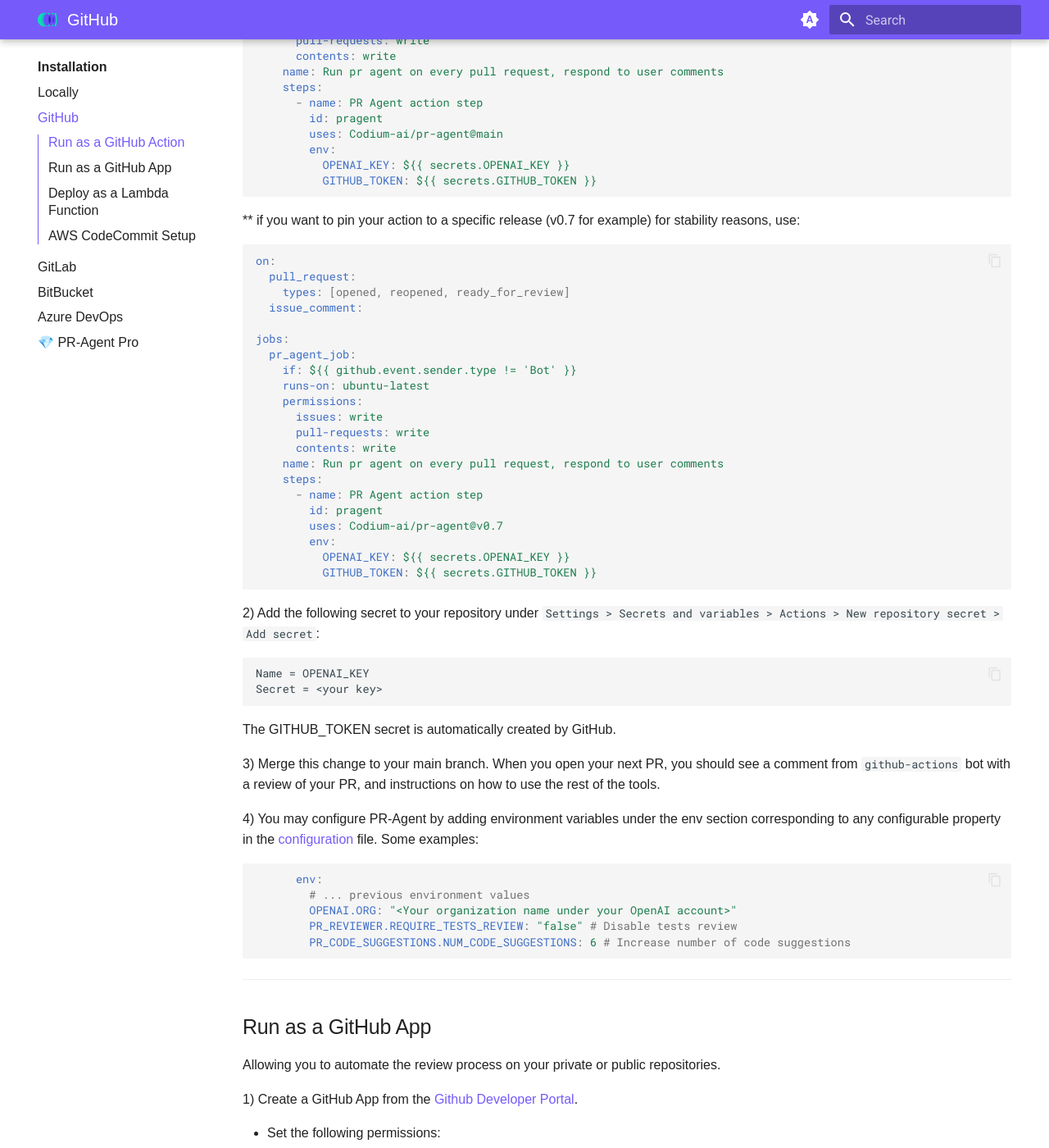
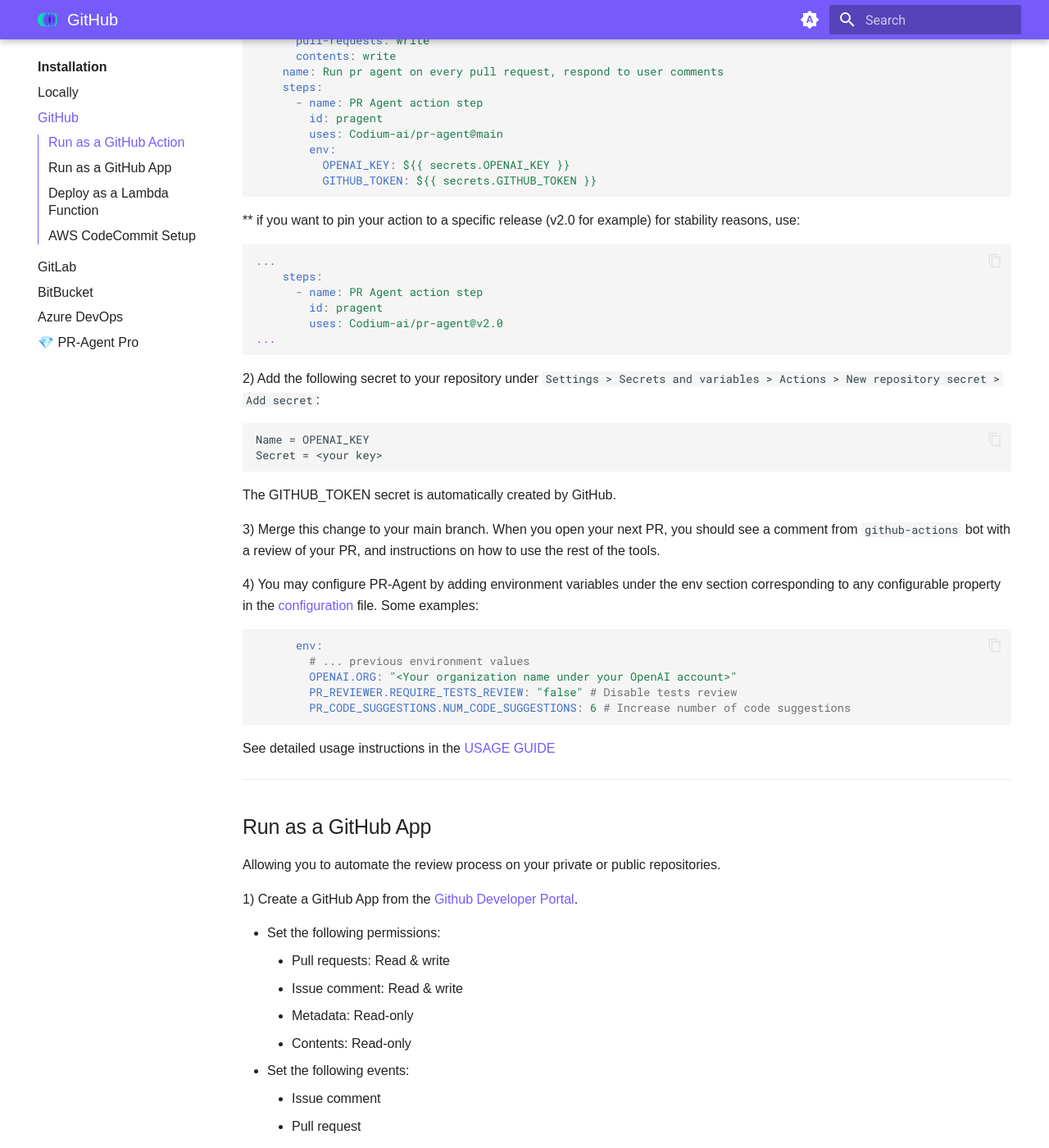
Before and after one commit to Codium-ai/pr-agent, an MkDocs documentation site: the page built from docs/docs/installation/github.md, in a window 1280 px wide and 1400 px high, scrolled down 563 px. Shown: the whole window at 82% size. Built offline with MkDocs 1.6.1 and Material for MkDocs 9.7.7, drawn with Linux system fonts in a browser that asks for light colours.

Commit message:
docs: Update PR-Agent usage guide

````diff
--- a/docs/docs/installation/github.md
+++ b/docs/docs/installation/github.md
@@ -26,29 +26,14 @@
           OPENAI_KEY: ${{ secrets.OPENAI_KEY }}
           GITHUB_TOKEN: ${{ secrets.GITHUB_TOKEN }}
 ```
-** if you want to pin your action to a specific release (v0.7 for example) for stability reasons, use:
+** if you want to pin your action to a specific release (v2.0 for example) for stability reasons, use:
 ```yaml
-on:
-  pull_request:
-    types: [opened, reopened, ready_for_review]
-  issue_comment:
-
-jobs:
-  pr_agent_job:
-    if: ${{ github.event.sender.type != 'Bot' }}
-    runs-on: ubuntu-latest
-    permissions:
-      issues: write
-      pull-requests: write
-      contents: write
-    name: Run pr agent on every pull request, respond to user comments
+...
     steps:
       - name: PR Agent action step
         id: pragent
-        uses: Codium-ai/pr-agent@v0.7
-        env:
-          OPENAI_KEY: ${{ secrets.OPENAI_KEY }}
-          GITHUB_TOKEN: ${{ secrets.GITHUB_TOKEN }}
+        uses: Codium-ai/pr-agent@v2.0
+...
 ```
 2) Add the following secret to your repository under `Settings > Secrets and variables > Actions > New repository secret > Add secret`:
 
@@ -70,6 +55,7 @@
         PR_REVIEWER.REQUIRE_TESTS_REVIEW: "false" # Disable tests review
         PR_CODE_SUGGESTIONS.NUM_CODE_SUGGESTIONS: 6 # Increase number of code suggestions
 ```
+See detailed usage instructions in the [USAGE GUIDE](https://pr-agent-docs.codium.ai/usage-guide/automations_and_usage/#github-action)
 
 ---
 
````
Also changed, not shown: docs/docs/usage-guide/automations_and_usage.md (+7 -6 lines).
